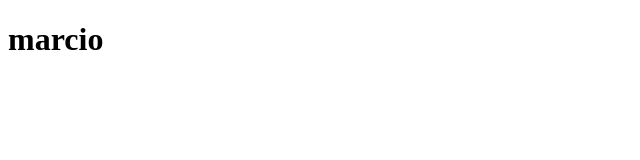
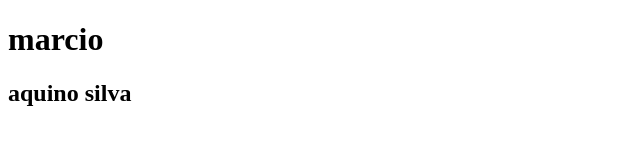
Before and after one commit to marcioas/teste1, a plain HTML site: page index.html in a window 1280 px wide. Shown: the whole page, without its empty margins (0-640 px from the left). Drawn offline with Linux system fonts and the light colour scheme.

Commit message:
alterando primeiro arquivo

```diff
--- a/index.html
+++ b/index.html
@@ -5,6 +5,7 @@
 </head>
 <body>
 <h1>marcio</h1>
+<h2>aquino silva</h2>
 
 </body>
 </html>
```
